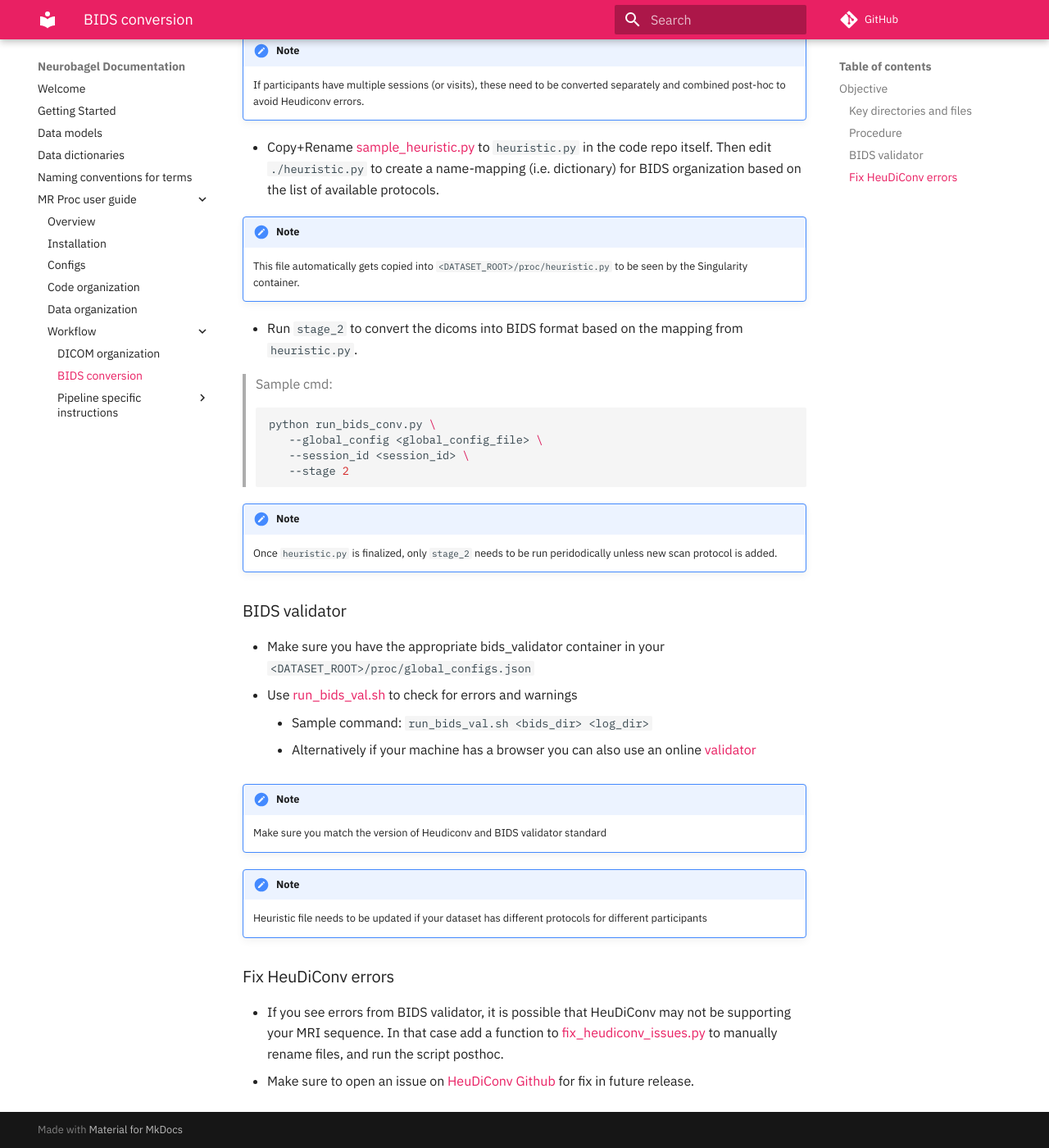
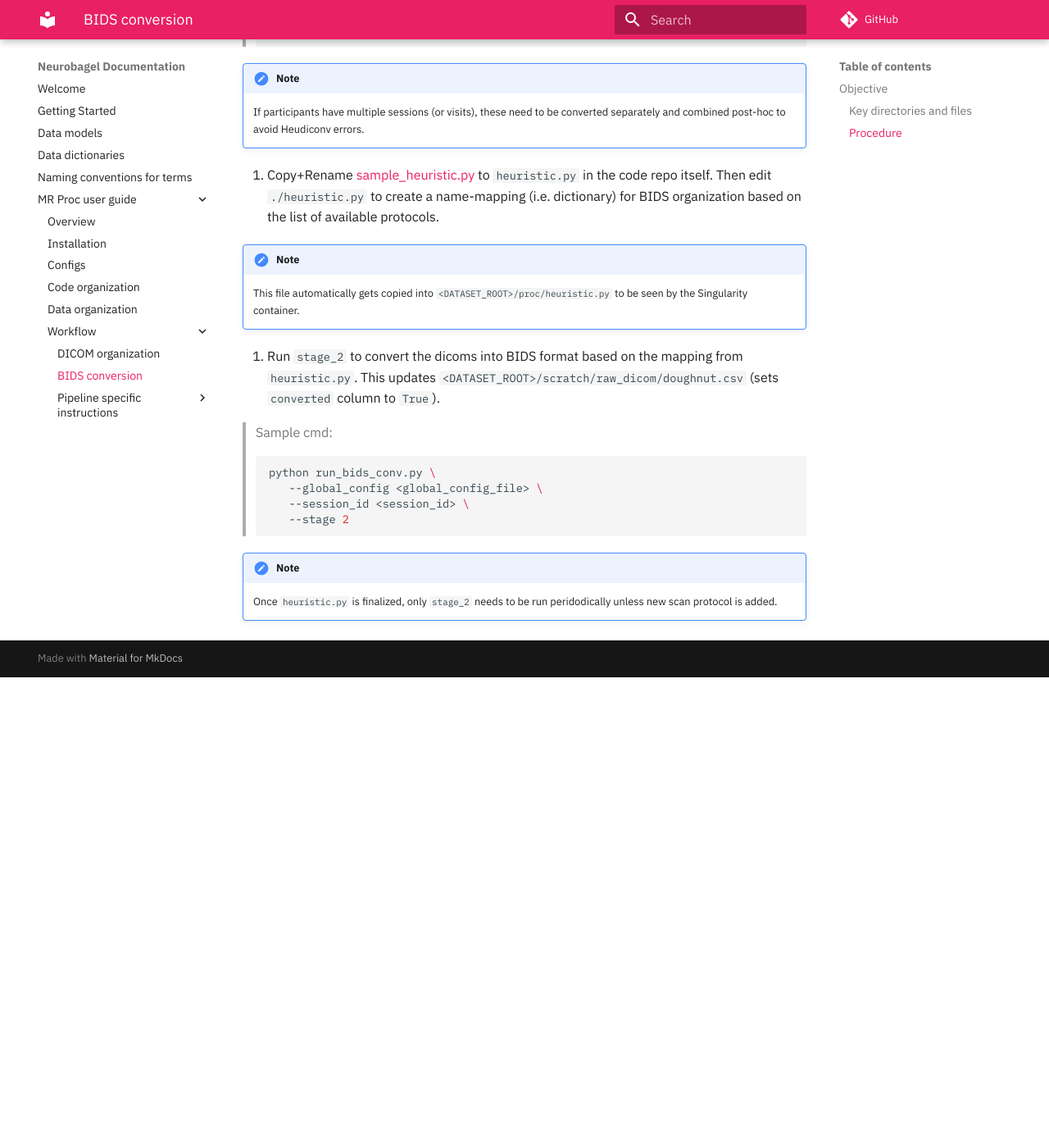
Before and after one commit to neurobagel/documentation, an MkDocs documentation site: the page built from docs/mr_proc/workflow/bids_conv.md, in a window 1280 px wide and 1400 px high, scrolled down 866 px. Shown: the whole window at 82% size. Built offline with MkDocs 1.6.1 and Material for MkDocs 9.7.7, drawn with Linux system fonts in a browser that asks for light colours; comment, search, counter and statistics services are not loaded; after the commit the page ends 1692 px from its top, so only the background shows below that; some of the changed text lies outside the part shown.

Commit message:
update dicom_org and bids_conv pages

````diff
--- a/docs/mr_proc/workflow/bids_conv.md
+++ b/docs/mr_proc/workflow/bids_conv.md
@@ -11,12 +11,13 @@
 
 - `<DATASET_ROOT>/dicom`
 - `<DATASET_ROOT>/bids`
+- `<DATASET_ROOT>/scratch/raw_dicoms/doughnut.csv`
 - `heuristic.py`
 
 ### Procedure
 
-- Ensure you have the appropriate HeuDiConv container listed in your `global_configs.json`
-- Use [run_bids_conv.py](https://github.com/neurodatascience/mr_proc/blob/main/workflow/bids_conv/run_bids_conv.py) to run HeuDiConv `stage_1` and `stage_2`.
+1. Ensure you have the appropriate HeuDiConv container listed in your `global_configs.json`
+2. Use [run_bids_conv.py](https://github.com/neurodatascience/mr_proc/blob/main/workflow/bids_conv/run_bids_conv.py) to run HeuDiConv `stage_1` and `stage_2`.
    - Run `stage_1` to generate a list of available protocols from the DICOM header. These protocols are listed in `<DATASET_ROOT>/bids/.heudiconv/<participant_id>/info/dicominfo_ses-<session_id>.tsv`
 
 > Sample cmd:
@@ -31,14 +32,14 @@
 
     If participants have multiple sessions (or visits), these need to be converted separately and combined post-hoc to avoid Heudiconv errors.
 
-- Copy+Rename [sample_heuristic.py](https://github.com/neurodatascience/mr_proc/blob/main/workflow/bids_conv/sample_heuristic.py) to `heuristic.py` in the code repo itself. Then edit `./heuristic.py` to create a name-mapping (i.e. dictionary) for BIDS organization based on the list of available protocols.
+3. Copy+Rename [sample_heuristic.py](https://github.com/neurodatascience/mr_proc/blob/main/workflow/bids_conv/sample_heuristic.py) to `heuristic.py` in the code repo itself. Then edit `./heuristic.py` to create a name-mapping (i.e. dictionary) for BIDS organization based on the list of available protocols.
 
 !!! note
 
     This file automatically gets copied into `<DATASET_ROOT>/proc/heuristic.py` to be seen by the Singularity container.
 
 
-- Run `stage_2` to convert the dicoms into BIDS format based on the mapping from `heuristic.py`.
+4. Run `stage_2` to convert the dicoms into BIDS format based on the mapping from `heuristic.py`. This updates `<DATASET_ROOT>/scratch/raw_dicom/doughnut.csv` (sets `converted` column to `True`).
 
 > Sample cmd:
 ```bash
@@ -52,23 +53,3 @@
 !!! note
 
     Once `heuristic.py` is finalized, only `stage_2` needs to be run peridodically unless new scan protocol is added.
-
-
-### BIDS validator
-- Make sure you have the appropriate bids_validator container in your `<DATASET_ROOT>/proc/global_configs.json`
-- Use [run_bids_val.sh](https://github.com/neurodatascience/mr_proc/blob/main/workflow/bids_conv/scripts/run_bids_val.sh) to check for errors and warnings
-      - Sample command: `run_bids_val.sh <bids_dir> <log_dir>`
-      - Alternatively if your machine has a browser you can also use an online [validator](https://bids-standard.github.io/bids-validator/)
-
-
-!!! note
-
-    Make sure you match the version of Heudiconv and BIDS validator standard
-
-!!! note
-
-    Heuristic file needs to be updated if your dataset has different protocols for different participants
-
-### Fix HeuDiConv errors
-- If you see errors from BIDS validator, it is possible that HeuDiConv may not be supporting your MRI sequence. In that case add a function to [fix_heudiconv_issues.py](https://github.com/neurodatascience/mr_proc/blob/main/workflow/bids_conv/fix_heudiconv_issues.py) to manually rename files, and run the script posthoc.
-- Make sure to open an issue on [HeuDiConv Github](https://github.com/nipy/heudiconv/issues) for fix in future release.
````
Also changed, not shown: docs/mr_proc/workflow/dicom_org.md (+17 -8 lines).
